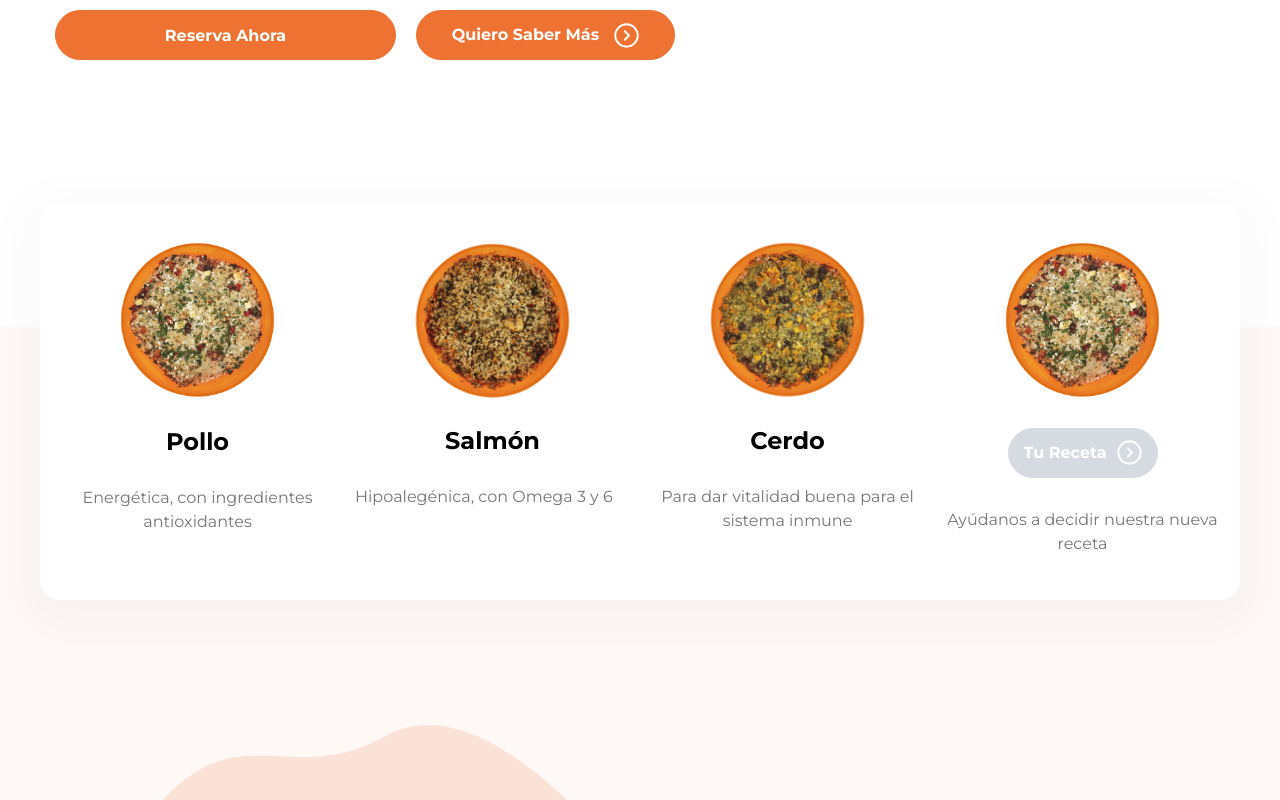
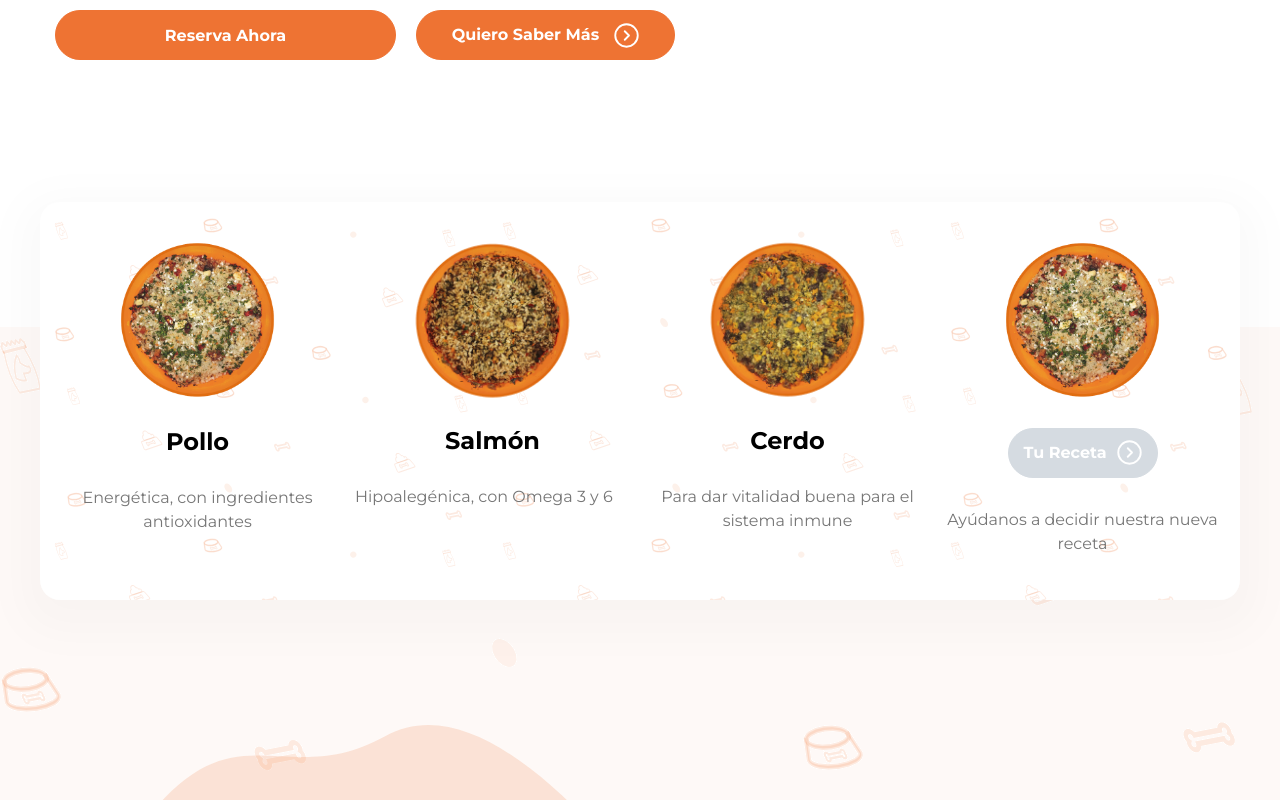
Before and after one commit to maruprin/kibus, a website: page index.html in a window 1280 px wide. Shown: the part 617-1417 px from the top of the page. Drawn offline with Linux system fonts and the light colour scheme.

Commit message:
fix routes

```diff
--- a/styles/scss/components/__header.scss
+++ b/styles/scss/components/__header.scss
@@ -10,7 +10,7 @@
     height: 100px;
   }
   &__logo {
-    background-image: url("../../../assets/img/logo-mobile.svg");
+    background-image: url("../../assets/img/logo-mobile.svg");
     background-repeat: no-repeat;
     width: 72px;
     height: 32px;
--- a/styles/scss/components/__product.scss
+++ b/styles/scss/components/__product.scss
@@ -1,7 +1,7 @@
 @use "../utils/_mixins";
 .product {
   background-color: var(--color-secundBack);
-  background-image: url("./assets/img/bg-image.png");
+  background-image: url("../../assets/img/bg-image.png");
   &__description {
     margin-bottom: 90px;
     hyphens: none;
--- a/styles/scss/components/__slider.scss
+++ b/styles/scss/components/__slider.scss
@@ -14,7 +14,7 @@
 .cardsContainer {
   width: 100%;
   height: 398px;
-  background-image: url("./assets/img/bgimage.svg");
+  background-image: url("../../assets/img/bgimage.svg");
   background-repeat: repeat;
   object-fit: cover;
   padding: 20px;
```
Also changed, not shown: styles/css/main.css, 1 other file.
